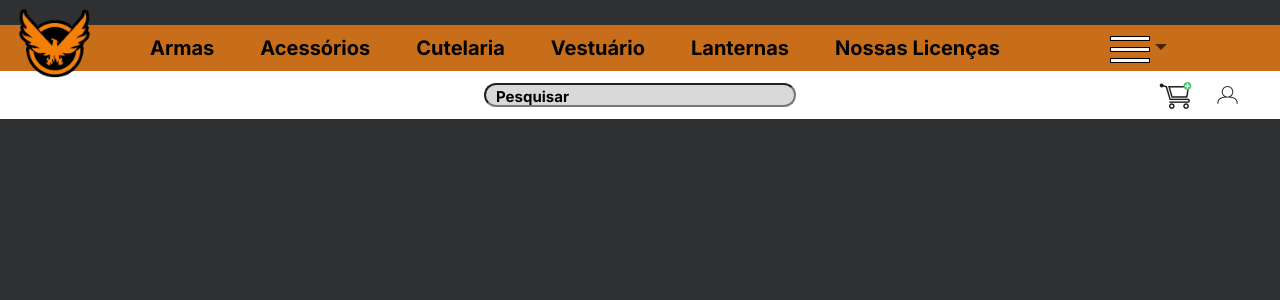
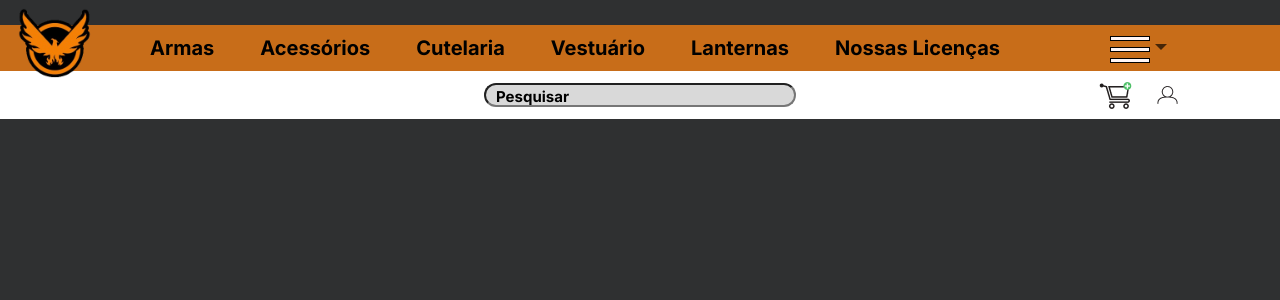
Before and after one commit to RyanSilv257/Arsenal_de_Defesa_Integrada, a React (Create React App) app in the folder site/: page / in a window 1280 px wide. Shown: the top 300 px of the page. Built offline with nearby package versions, Linux system fonts and the light colour scheme.

Commit message:
Update header.css

```diff
--- a/site/src/styles/header.css
+++ b/site/src/styles/header.css
@@ -59,5 +59,5 @@ body{
 
 .sub-items{
     position: absolute;
-    right: 40px;
+    right: 100px;
 }
```
